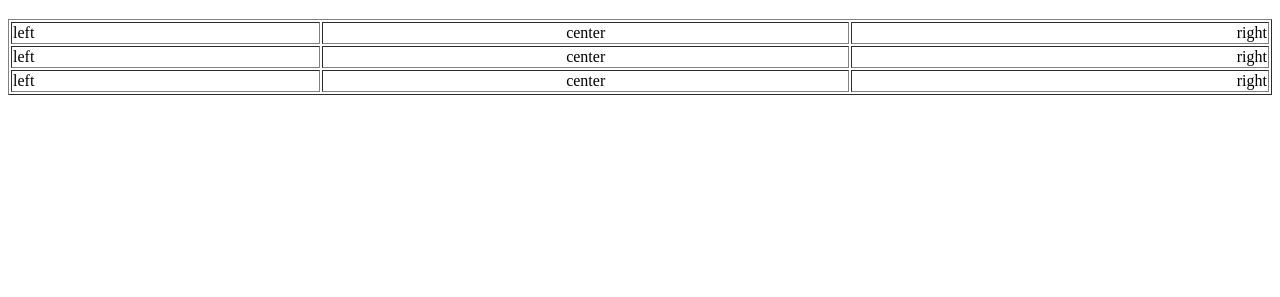
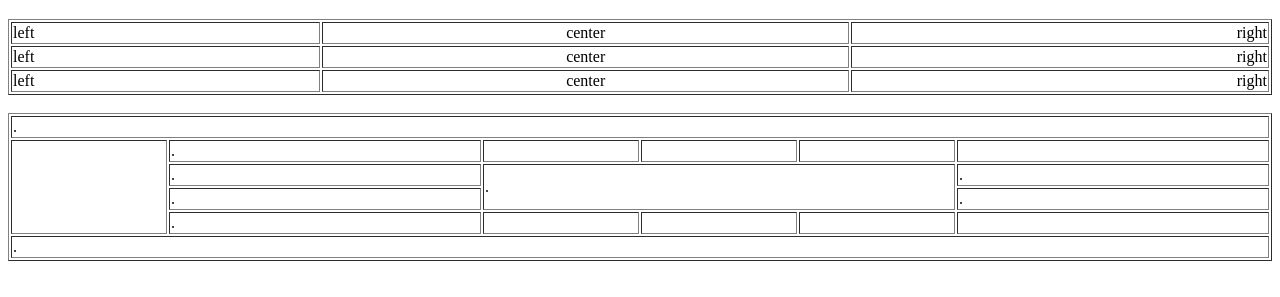
Before and after one commit to acciojob/alignment-notneerajsah, a website: page main.html in a window 1280 px wide. Shown: the part 61-358 px from the top of the page. Drawn offline with Linux system fonts and the light colour scheme.

Commit message:
created a submission

```diff
--- a/main.html
+++ b/main.html
@@ -26,8 +26,42 @@
 			<td>right</td>
 		</tr>
 	</table>
+	<br>
 
-	<table id="table-2"></table>
+	<table width=100% border=1 id="table-2">
+		<tr>
+			<td id="t21" colspan="6">.</td>
+		</tr>
+		<tr>
+			<td rowspan=4></td>
+			<td>.</td>
+			<td></td>
+			<td></td>
+			<td></td>
+			<td></td>
+		</tr>
+		<tr>
+			<td>.</td>
+			<td colspan=3 rowspan=2>.</td>
+			<td>.</td>
+		</tr>
+
+		<tr>
+			<td>.</td>
+			<td>.</td>
+		</tr>
+		<tr>
+			<td>.</td>
+			<td></td>
+			<td></td>
+			<td></td>
+			<td></td>
+		</tr>
+		<tr>
+			<td id="t21" colspan="6">.</td>
+		</tr>
+
+	</table>
 
 
 	<!-- the entire body must be written by student -->
```
